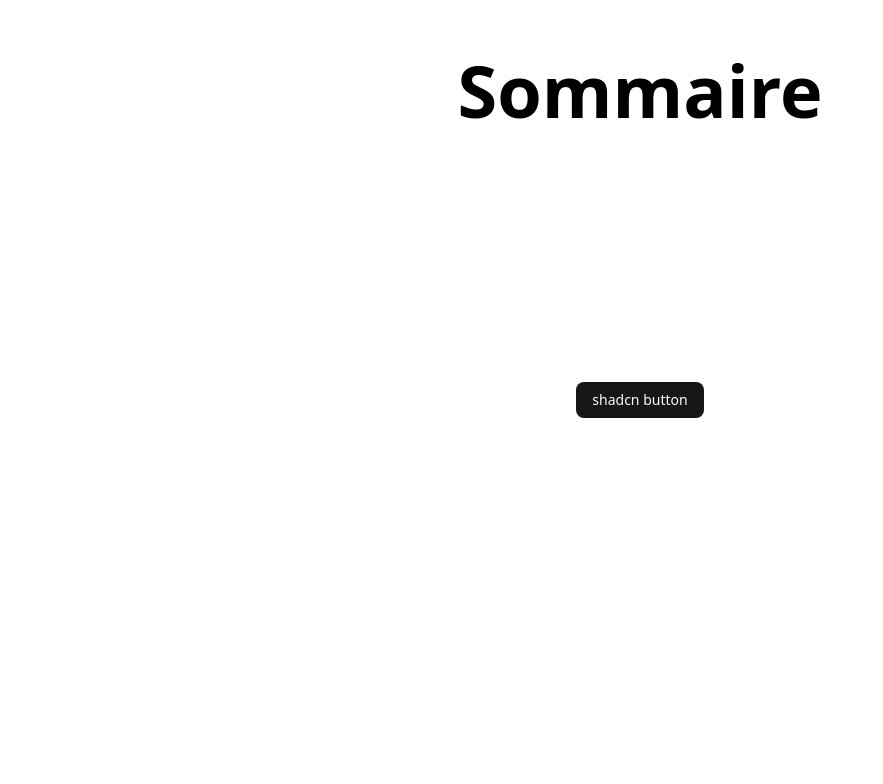
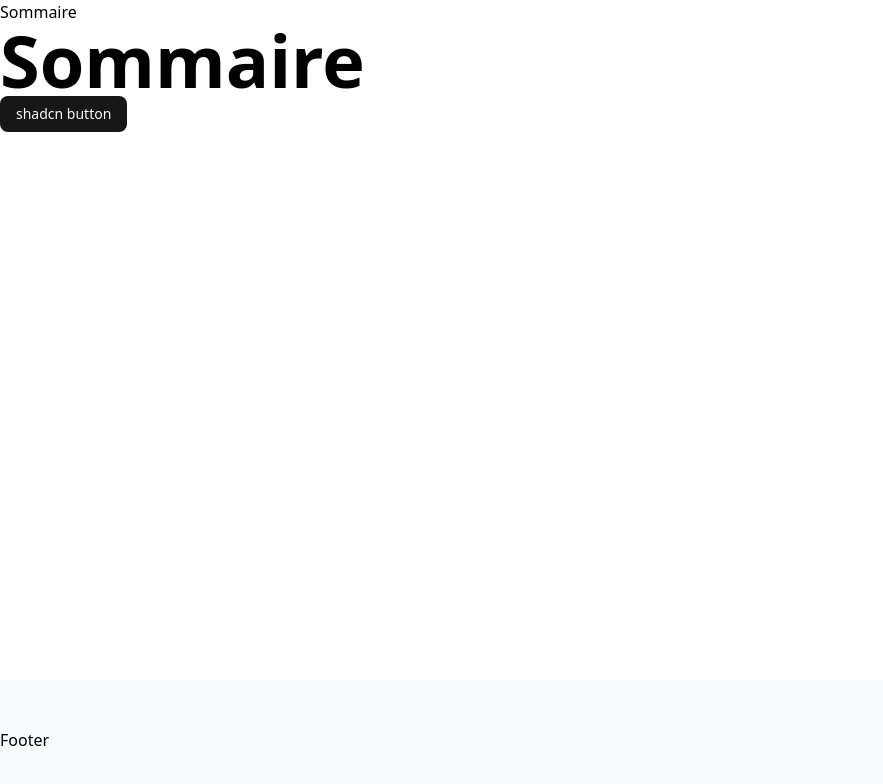
Before and after one commit to othiagorocha/sommaire, a Next.js app: page / in a window 1280 px wide. Shown: the top 784 px of the page, without its empty margins (0-883 px from the left). Built offline with nearby package versions, Linux system fonts and the light colour scheme.

Commit message:
feat(0h58): adiciona cabeçalho e rodapé ao layout principal da aplicação

```diff
--- a/app/layout.tsx
+++ b/app/layout.tsx
@@ -1,7 +1,8 @@
 import type { Metadata } from "next";
 import { Source_Sans_3 as FontSans } from "next/font/google";
 import "./globals.css";
-
+import { Header } from "@/components/common/header";
+import { Footer } from "@/components/common/footer";
 const fontSans = FontSans({
   variable: "--font-sans",
   subsets: ["latin"],
@@ -21,7 +22,13 @@
 }>) {
   return (
     <html lang='en' suppressHydrationWarning>
-      <body className={`${fontSans.variable} font-sans antialiased`}>{children}</body>
+      <body className={`${fontSans.variable} font-sans antialiased`}>
+        <div className="relative flex flex-col min-h-screen">
+          <Header />
+          <main className="flex-1">{children}</main>
+          <Footer />
+        </div>
+      </body>
     </html>
   );
 }
--- a/app/page.tsx
+++ b/app/page.tsx
@@ -4,7 +4,7 @@
 
 export default function Home() {
   return (
-    <div className='grid grid-rows-[20px_1fr_20px] items-center justify-items-center min-h-screen p-8 pb-20 gap-16 sm:p-20 font-[family-name:var(--font-geist-sans)]'>
+    <div className=''>
       <h1>Sommaire</h1>
       <Button>shadcn button</Button>
     </div>
--- /dev/null
+++ b/components/common/footer.tsx
@@ -0,0 +1,7 @@
+import React from 'react'
+
+export const Footer = () => {
+  return (
+    <footer className='bg-gray-50 py-12'>Footer</footer>
+  )
+}
--- /dev/null
+++ b/components/common/header.tsx
@@ -0,0 +1,7 @@
+export const Header = () => {
+  return (
+    <header>
+      Sommaire
+    </header>
+  );
+};
```
